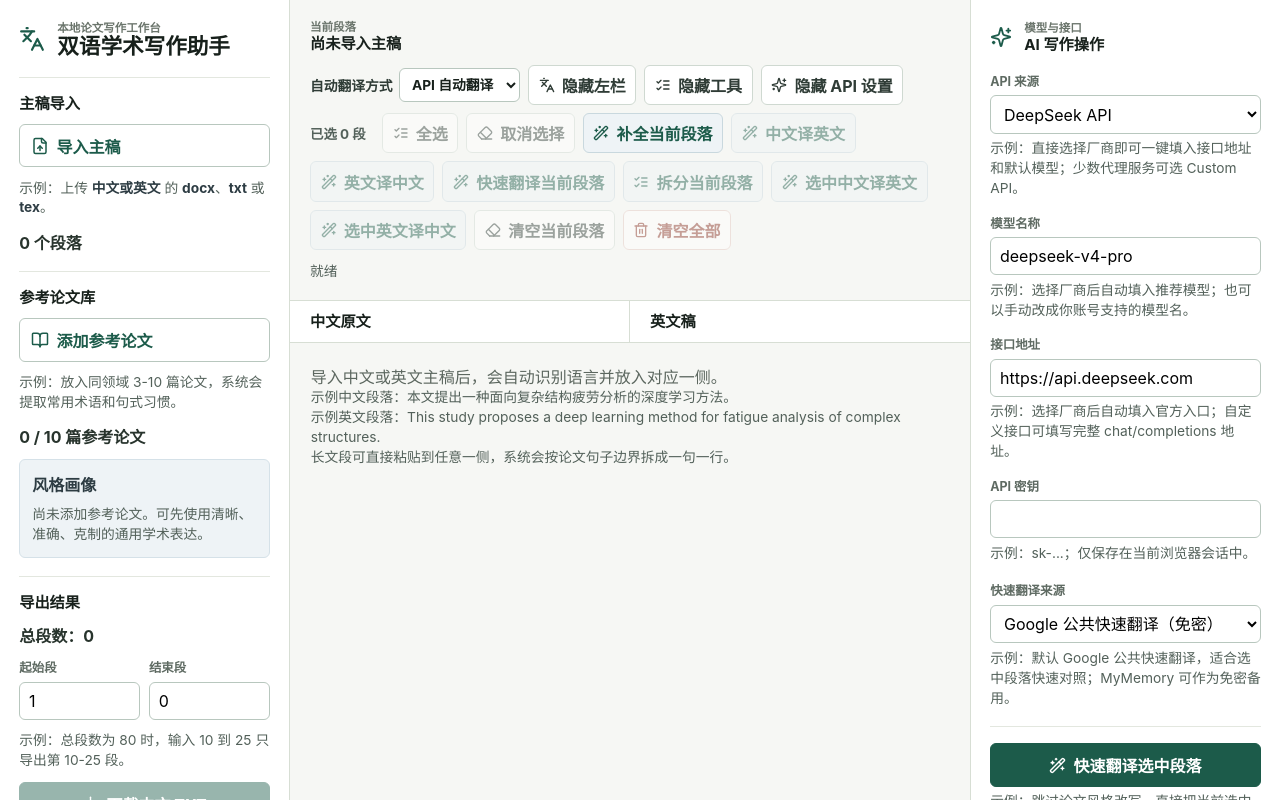
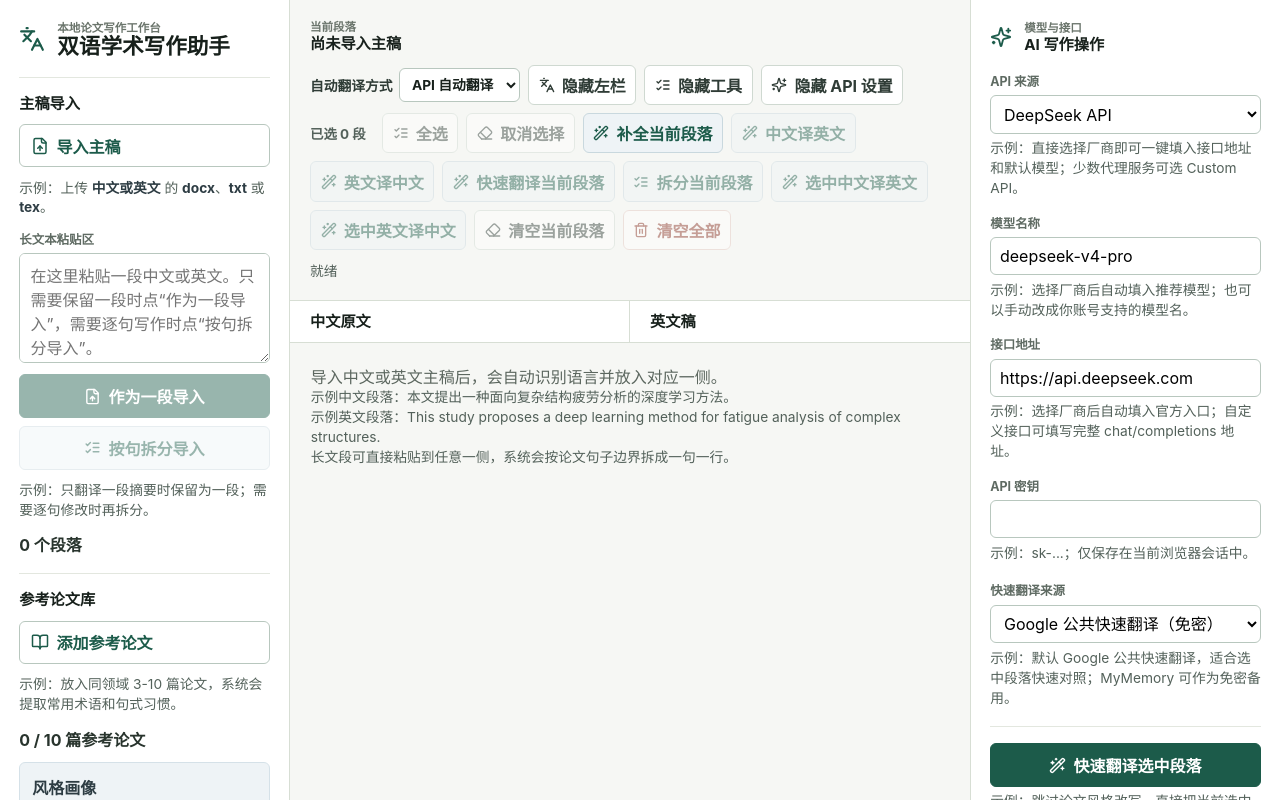
Before and after one commit to ACTAshui/bilingual-academic-writing-assistant, a React (Vite) app: page / in a window 1280 px wide. Built offline with nearby package versions, Linux system fonts and the light colour scheme.

Commit message:
feat: add direct long-text paste import

```diff
--- a/src/App.css
+++ b/src/App.css
@@ -421,6 +421,20 @@ select:focus {
   grid-template-columns: 1fr 1fr;
 }
 
+.paste-field textarea {
+  background: #ffffff;
+  border: 1px solid #b8c7be;
+  border-radius: 6px;
+  min-height: 110px;
+  padding: 0.55rem 0.65rem;
+}
+
+.paste-actions {
+  display: grid;
+  gap: 0.5rem;
+  grid-template-columns: 1fr;
+}
+
 .settings-group {
   display: grid;
   gap: 0.9rem;
--- a/src/App.tsx
+++ b/src/App.tsx
@@ -31,6 +31,7 @@ import type {
 import {
   clearParagraph,
   createParagraphs,
+  createSingleParagraph,
   getParagraph,
   replaceParagraphWithSegments,
   splitTextIntoSegments,
@@ -112,6 +113,7 @@ export default function App() {
   const [isProjectRailOpen, setIsProjectRailOpen] = useState(true);
   const [isApiSettingsOpen, setIsApiSettingsOpen] = useState(true);
   const [isToolBarOpen, setIsToolBarOpen] = useState(true);
+  const [directPasteText, setDirectPasteText] = useState("");
   const [exportStart, setExportStart] = useState("1");
   const [exportEnd, setExportEnd] = useState("0");
   const [status, setStatus] = useState("就绪");
@@ -146,11 +148,7 @@ export default function App() {
     try {
       const parsed = await parseUploadedFile(file);
       const nextParagraphs = createParagraphs(parsed.text);
-      setParagraphs(nextParagraphs);
-      setSelectedId(nextParagraphs[0]?.id ?? null);
-      setCheckedIds([]);
-      setExportStart(nextParagraphs.length > 0 ? "1" : "0");
-      setExportEnd(String(nextParagraphs.length));
+      replaceManuscript(nextParagraphs);
       setStatus(`已导入 ${parsed.name}：${summarizeLanguages(nextParagraphs)}`);
     } catch (error) {
       setStatus(error instanceof Error ? error.message : "导入失败");
@@ -177,6 +175,38 @@ export default function App() {
     } finally {
       input.value = "";
     }
+  }
+
+  function handleDirectPasteImport(mode: "single" | "split") {
+    const text = directPasteText.trim();
+    if (!text) {
+      setStatus("请先在长文本粘贴区输入或粘贴内容。");
+      return;
+    }
+
+    const nextParagraphs =
+      mode === "single" ? createSingleParagraph(text) : createParagraphs(text);
+    if (nextParagraphs.length === 0) {
+      setStatus("未识别到可导入的正文内容。");
+      return;
+    }
+
+    replaceManuscript(nextParagraphs);
+    setDirectPasteText("");
+    setStatus(
+      mode === "single"
+        ? `已作为 1 段导入：${summarizeLanguages(nextParagraphs)}`
+        : `已按句拆分导入 ${nextParagraphs.length} 段：${summarizeLanguages(nextParagraphs)}`
+    );
+  }
+
+  function replaceManuscript(nextParagraphs: Paragraph[]) {
+    clearAutoTranslateTimers();
+    setParagraphs(nextParagraphs);
+    setSelectedId(nextParagraphs[0]?.id ?? null);
+    setCheckedIds([]);
+    setExportStart(nextParagraphs.length > 0 ? "1" : "0");
+    setExportEnd(String(nextParagraphs.length));
   }
 
   function handleSourceChange(id: string, value: string) {
@@ -896,6 +926,47 @@ export default function App() {
           </label>
           <p className="example-text">
             示例：上传 <strong>中文或英文</strong> 的 <strong>docx</strong>、<strong>txt</strong> 或 <strong>tex</strong>。
+          </p>
+          <label className="field paste-field">
+            <span>长文本粘贴区</span>
+            <textarea
+              aria-label="长文本粘贴区"
+              placeholder="在这里粘贴一段中文或英文。只需要保留一段时点“作为一段导入”，需要逐句写作时点“按句拆分导入”。"
+              value={directPasteText}
+              onChange={(event) => setDirectPasteText(event.currentTarget.value)}
+            />
+          </label>
+          <div className="paste-actions">
+            <button
+              type="button"
+              onClick={() => handleDirectPasteImport("single")}
+              disabled={!directPasteText.trim()}
+            >
+              <FileUp aria-hidden="true" size={17} />
+              作为一段导入
+            </button>
+            <button
+              className="secondary-button"
+              type="button"
+              onClick={() => handleDirectPasteImport("split")}
+              disabled={!directPasteText.trim()}
+            >
+              <ListChecks aria-hidden="true" size={17} />
+              按句拆分导入
+            </button>
+          </div>
+          {directPasteText && (
+            <button
+              className="ghost-button"
+              type="button"
+              onClick={() => setDirectPasteText("")}
+            >
+              <Eraser aria-hidden="true" size={17} />
+              清空粘贴区
+            </button>
+          )}
+          <p className="example-text">
+            示例：只翻译一段摘要时保留为一段；需要逐句修改时再拆分。
           </p>
           <p className="metric">{paragraphs.length} 个段落</p>
         </section>
--- a/src/lib/documentModel.ts
+++ b/src/lib/documentModel.ts
@@ -58,6 +58,23 @@ export function createParagraphs(text: string): Paragraph[] {
         detectedLanguage
       });
     });
+}
+
+export function createSingleParagraph(text: string): Paragraph[] {
+  const content = text.replace(/\r\n/g, "\n").trim();
+  if (!content) return [];
+
+  const detectedLanguage = detectTextLanguage(content);
+  const isEnglish = detectedLanguage === "en";
+
+  return [
+    createParagraph({
+      id: "p-1",
+      sourceZh: isEnglish ? "" : content,
+      draftEn: isEnglish ? content : "",
+      detectedLanguage
+    })
+  ];
 }
 
 export function splitTextIntoSegments(text: string): string[] {
```
Also changed, not shown: 2 other files (tests, documents, lock files or other folders).
